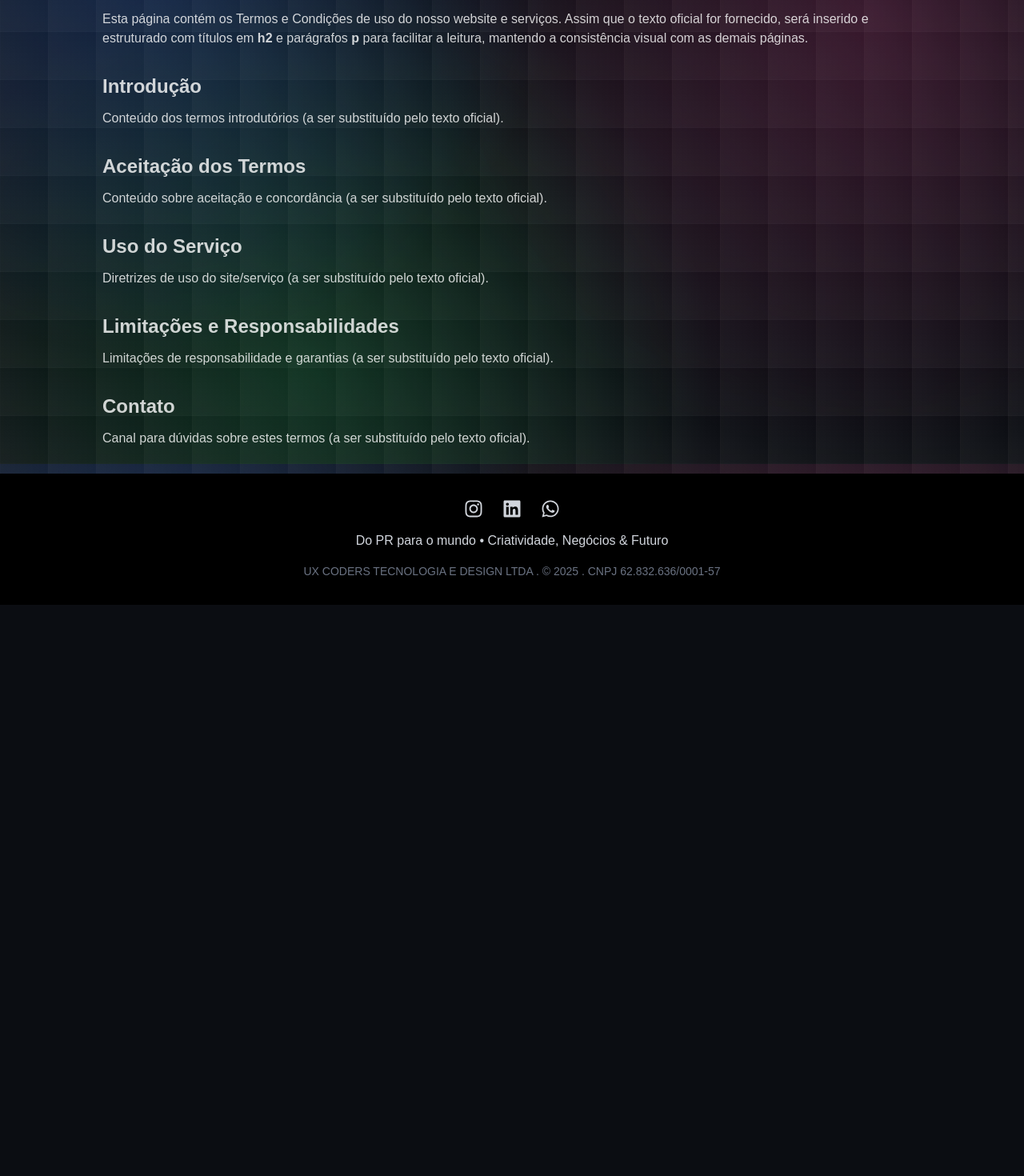
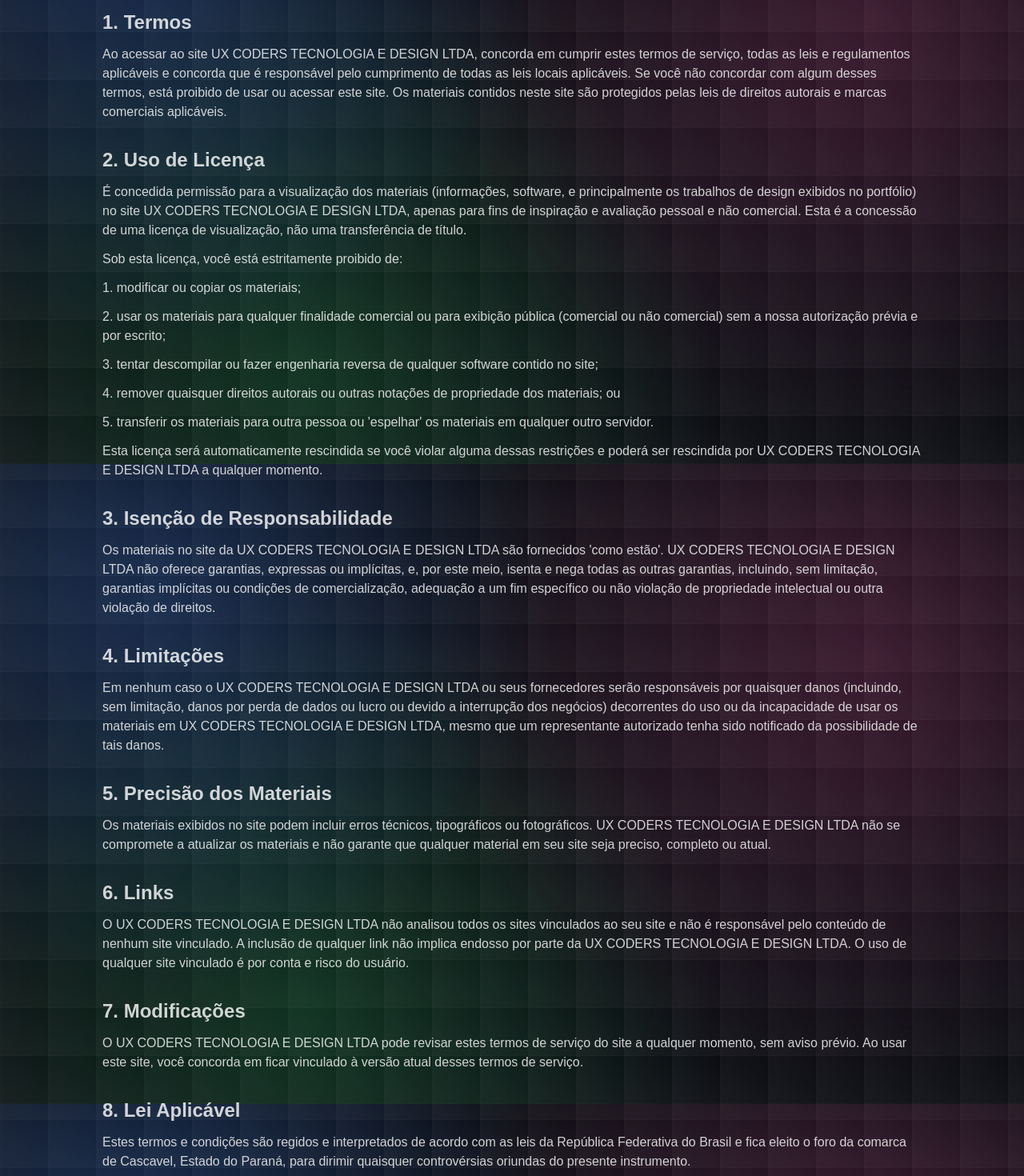
Before and after one commit to iauxcoders-pixel/meu-portfolio, a Next.js app: page /termos-e-condicoes in a window 1280 px wide. Shown: the part 220-1690 px from the top of the page at 80% size. Before the commit the page ends 976 px from the top, so only its background shows below. Built offline with nearby package versions, Linux system fonts and the light colour scheme.

Commit message:
content(legal): inserir texto oficial dos Termos e Condições com seções h2 e parágrafos

```diff
--- a/src/app/termos-e-condicoes/page.js
+++ b/src/app/termos-e-condicoes/page.js
@@ -8,41 +8,95 @@ export default function TermosECondicoes() {
     <main className="min-h-screen p-8">
       <div className="max-w-5xl mx-auto pt-[120px]">
         {/* Título principal */}
-        <h1 className="text-3xl md:text-4xl font-bold text-center mb-10">Termos e Condições</h1>
+        <h1 className="text-3xl md:text-4xl font-bold text-center mb-10">Termos e Condições de Uso</h1>
 
-        {/* Conteúdo estruturado (placeholder até receber o texto oficial) */}
+        {/* Conteúdo estruturado oficial */}
         <div className="space-y-8 text-white/80">
           <section className="space-y-3">
+            <h2 className="text-2xl font-semibold">1. Termos</h2>
             <p>
-              Esta página contém os Termos e Condições de uso do nosso website e serviços. Assim que o texto oficial
-              for fornecido, será inserido e estruturado com títulos em <strong>h2</strong> e parágrafos <strong>p</strong> para
-              facilitar a leitura, mantendo a consistência visual com as demais páginas.
+              Ao acessar ao site UX CODERS TECNOLOGIA E DESIGN LTDA, concorda em cumprir estes termos de serviço,
+              todas as leis e regulamentos aplicáveis e concorda que é responsável pelo cumprimento de todas as leis
+              locais aplicáveis. Se você não concordar com algum desses termos, está proibido de usar ou acessar este
+              site. Os materiais contidos neste site são protegidos pelas leis de direitos autorais e marcas comerciais
+              aplicáveis.
             </p>
           </section>
 
           <section className="space-y-3">
-            <h2 className="text-2xl font-semibold">Introdução</h2>
-            <p>Conteúdo dos termos introdutórios (a ser substituído pelo texto oficial).</p>
+            <h2 className="text-2xl font-semibold">2. Uso de Licença</h2>
+            <p>
+              É concedida permissão para a visualização dos materiais (informações, software, e principalmente os
+              trabalhos de design exibidos no portfólio) no site UX CODERS TECNOLOGIA E DESIGN LTDA, apenas para fins
+              de inspiração e avaliação pessoal e não comercial. Esta é a concessão de uma licença de visualização, não
+              uma transferência de título.
+            </p>
+            <p>Sob esta licença, você está estritamente proibido de:</p>
+            <p>1. modificar ou copiar os materiais;</p>
+            <p>2. usar os materiais para qualquer finalidade comercial ou para exibição pública (comercial ou não comercial) sem a nossa autorização prévia e por escrito;</p>
+            <p>3. tentar descompilar ou fazer engenharia reversa de qualquer software contido no site;</p>
+            <p>4. remover quaisquer direitos autorais ou outras notações de propriedade dos materiais; ou</p>
+            <p>5. transferir os materiais para outra pessoa ou 'espelhar' os materiais em qualquer outro servidor.</p>
+            <p>
+              Esta licença será automaticamente rescindida se você violar alguma dessas restrições e poderá ser
+              rescindida por UX CODERS TECNOLOGIA E DESIGN LTDA a qualquer momento.
+            </p>
           </section>
 
           <section className="space-y-3">
-            <h2 className="text-2xl font-semibold">Aceitação dos Termos</h2>
-            <p>Conteúdo sobre aceitação e concordância (a ser substituído pelo texto oficial).</p>
+            <h2 className="text-2xl font-semibold">3. Isenção de Responsabilidade</h2>
+            <p>
+              Os materiais no site da UX CODERS TECNOLOGIA E DESIGN LTDA são fornecidos 'como estão'. UX CODERS
+              TECNOLOGIA E DESIGN LTDA não oferece garantias, expressas ou implícitas, e, por este meio, isenta e nega
+              todas as outras garantias, incluindo, sem limitação, garantias implícitas ou condições de comercialização,
+              adequação a um fim específico ou não violação de propriedade intelectual ou outra violação de direitos.
+            </p>
           </section>
 
           <section className="space-y-3">
-            <h2 className="text-2xl font-semibold">Uso do Serviço</h2>
-            <p>Diretrizes de uso do site/serviço (a ser substituído pelo texto oficial).</p>
+            <h2 className="text-2xl font-semibold">4. Limitações</h2>
+            <p>
+              Em nenhum caso o UX CODERS TECNOLOGIA E DESIGN LTDA ou seus fornecedores serão responsáveis por quaisquer
+              danos (incluindo, sem limitação, danos por perda de dados ou lucro ou devido a interrupção dos negócios)
+              decorrentes do uso ou da incapacidade de usar os materiais em UX CODERS TECNOLOGIA E DESIGN LTDA, mesmo
+              que um representante autorizado tenha sido notificado da possibilidade de tais danos.
+            </p>
           </section>
 
           <section className="space-y-3">
-            <h2 className="text-2xl font-semibold">Limitações e Responsabilidades</h2>
-            <p>Limitações de responsabilidade e garantias (a ser substituído pelo texto oficial).</p>
+            <h2 className="text-2xl font-semibold">5. Precisão dos Materiais</h2>
+            <p>
+              Os materiais exibidos no site podem incluir erros técnicos, tipográficos ou fotográficos. UX CODERS
+              TECNOLOGIA E DESIGN LTDA não se compromete a atualizar os materiais e não garante que qualquer material
+              em seu site seja preciso, completo ou atual.
+            </p>
           </section>
 
           <section className="space-y-3">
-            <h2 className="text-2xl font-semibold">Contato</h2>
-            <p>Canal para dúvidas sobre estes termos (a ser substituído pelo texto oficial).
+            <h2 className="text-2xl font-semibold">6. Links</h2>
+            <p>
+              O UX CODERS TECNOLOGIA E DESIGN LTDA não analisou todos os sites vinculados ao seu site e não é
+              responsável pelo conteúdo de nenhum site vinculado. A inclusão de qualquer link não implica endosso por
+              parte da UX CODERS TECNOLOGIA E DESIGN LTDA. O uso de qualquer site vinculado é por conta e risco do
+              usuário.
+            </p>
+          </section>
+
+          <section className="space-y-3">
+            <h2 className="text-2xl font-semibold">7. Modificações</h2>
+            <p>
+              O UX CODERS TECNOLOGIA E DESIGN LTDA pode revisar estes termos de serviço do site a qualquer momento, sem
+              aviso prévio. Ao usar este site, você concorda em ficar vinculado à versão atual desses termos de
+              serviço.
+            </p>
+          </section>
+
+          <section className="space-y-3">
+            <h2 className="text-2xl font-semibold">8. Lei Aplicável</h2>
+            <p>
+              Estes termos e condições são regidos e interpretados de acordo com as leis da República Federativa do
+              Brasil e fica eleito o foro da comarca de Cascavel, Estado do Paraná, para dirimir quaisquer
+              controvérsias oriundas do presente instrumento.
             </p>
           </section>
         </div>
```
